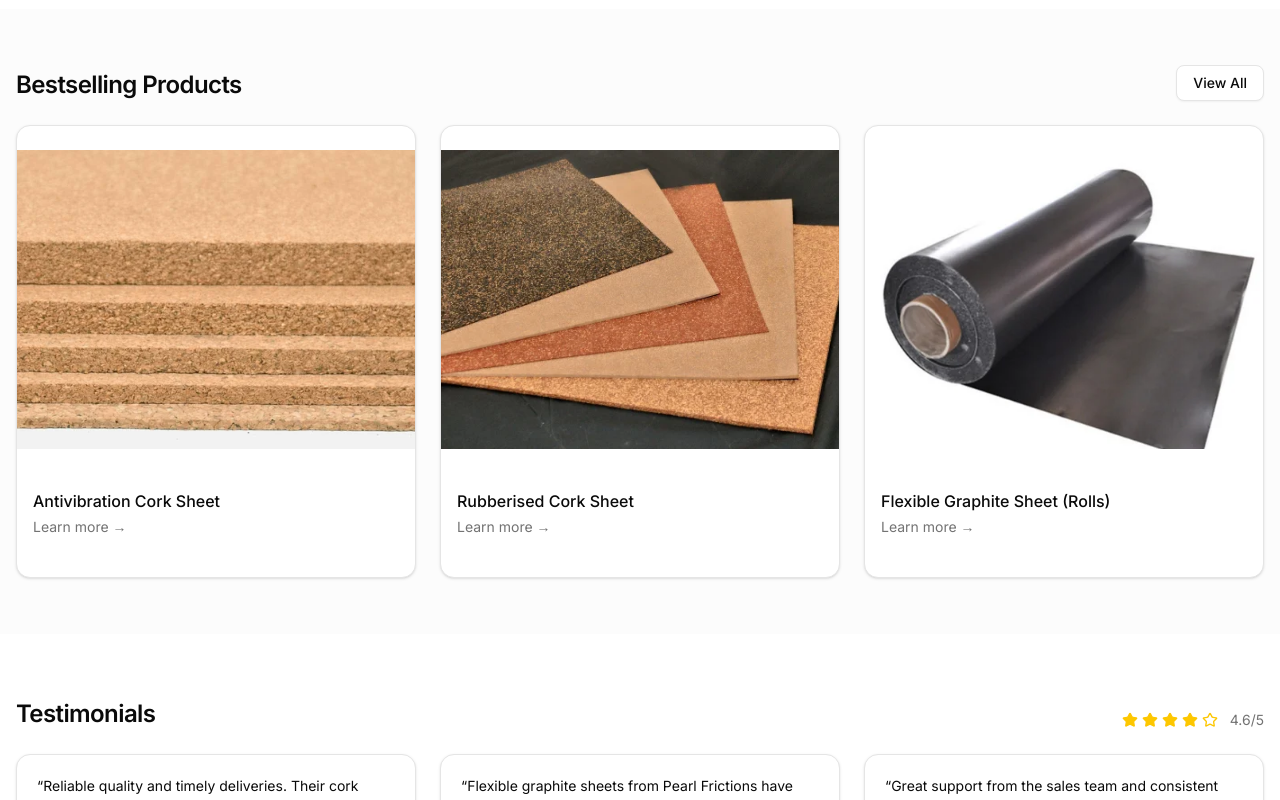
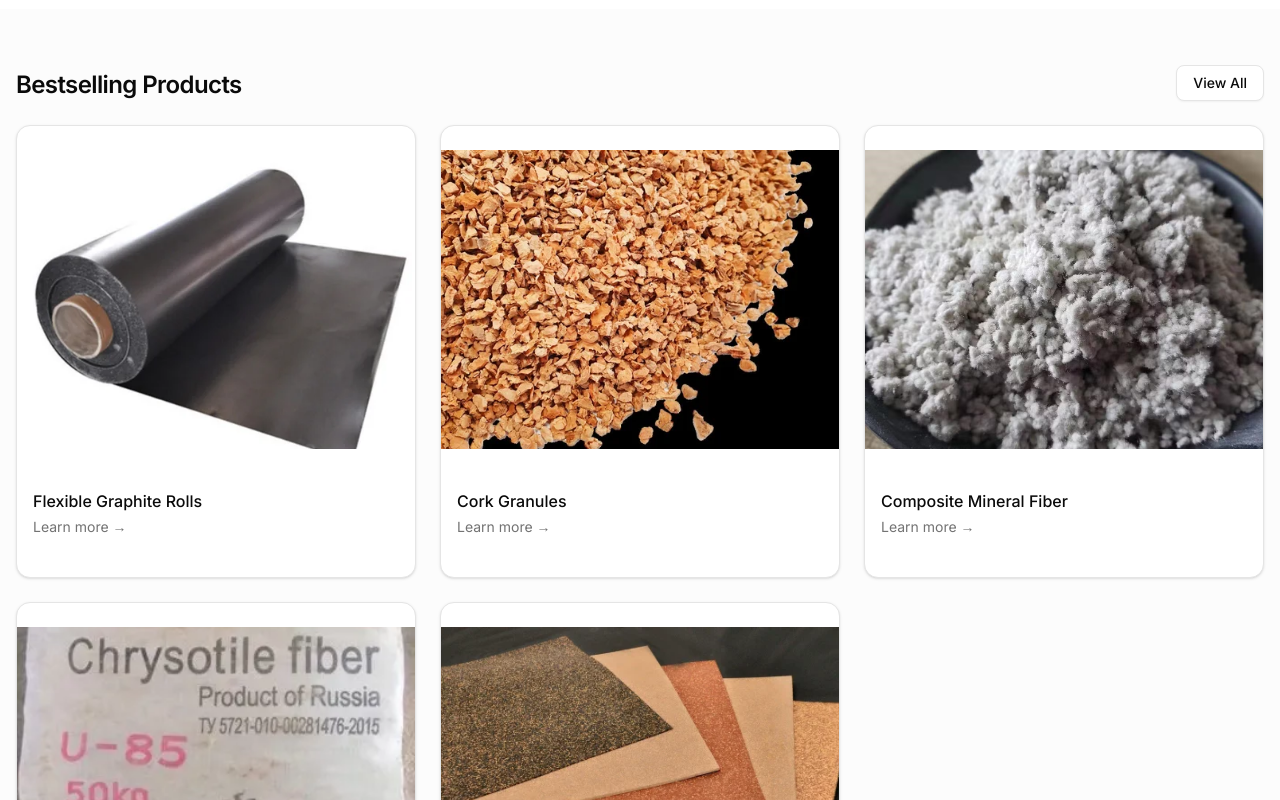
Before and after one commit to pooravdhingra/pearl-frictions-site, a Next.js app: page / in a window 1280 px wide. Shown: the part 1260-2060 px from the top of the page. Built offline with nearby package versions, Linux system fonts and the light colour scheme.

Commit message:
Update bestseller section and products page

```diff
--- a/src/app/products/page.tsx
+++ b/src/app/products/page.tsx
@@ -1,6 +1,5 @@
 import Image from "next/image";
 import Link from "next/link";
-import { Bestsellers } from "@/components/bestsellers";
 import { Card } from "@/components/ui/card";
 import { Breadcrumbs } from "@/components/breadcrumbs";
 
@@ -35,8 +34,6 @@ const categories = [
 export default function ProductsIndex() {
   return (
     <>
-      <Bestsellers />
-
       <Breadcrumbs items={[{ label: "Home", href: "/" }, { label: "Products" }]} />
 
       <section className="mx-auto max-w-7xl px-4 py-14">
--- a/src/components/bestsellers.tsx
+++ b/src/components/bestsellers.tsx
@@ -7,19 +7,29 @@ type Item = { name: string; href: string; img: string };
 
 const defaultItems: Item[] = [
   {
-    name: "Antivibration Cork Sheet",
-    href: "/products/cork/antivibration-cork-sheet",
-    img: "/products/antivibration-cork-sheet/1.jpg",
+    name: "Flexible Graphite Rolls",
+    href: "/products/graphite/flexible-graphite-sheet",
+    img: "/products/flexible-graphite-sheet/1.jpg",
   },
   {
-    name: "Rubberised Cork Sheet",
+    name: "Cork Granules",
+    href: "/products/cork/cork-granules",
+    img: "/products/cork-granules/1.jpg",
+  },
+  {
+    name: "Composite Mineral Fiber",
+    href: "/products/non-asbestos-fibers/composite-mineral-fiber",
+    img: "/products/composite-mineral-fiber/1.jpg",
+  },
+  {
+    name: "Asbestos Fiber",
+    href: "/products/asbestos/chrysotile-asbestos-fiber",
+    img: "/products/chrysotile-asbestos-fiber/1.jpg",
+  },
+  {
+    name: "Rubber Cork Sheets",
     href: "/products/cork/rubberised-cork-sheet",
     img: "/products/rubberised-cork-sheet/1.jpg",
-  },
-  {
-    name: "Flexible Graphite Sheet (Rolls)",
-    href: "/products/graphite/flexible-graphite-sheet",
-    img: "/products/flexible-graphite-sheet/1.jpg",
   },
 ];
 
```
